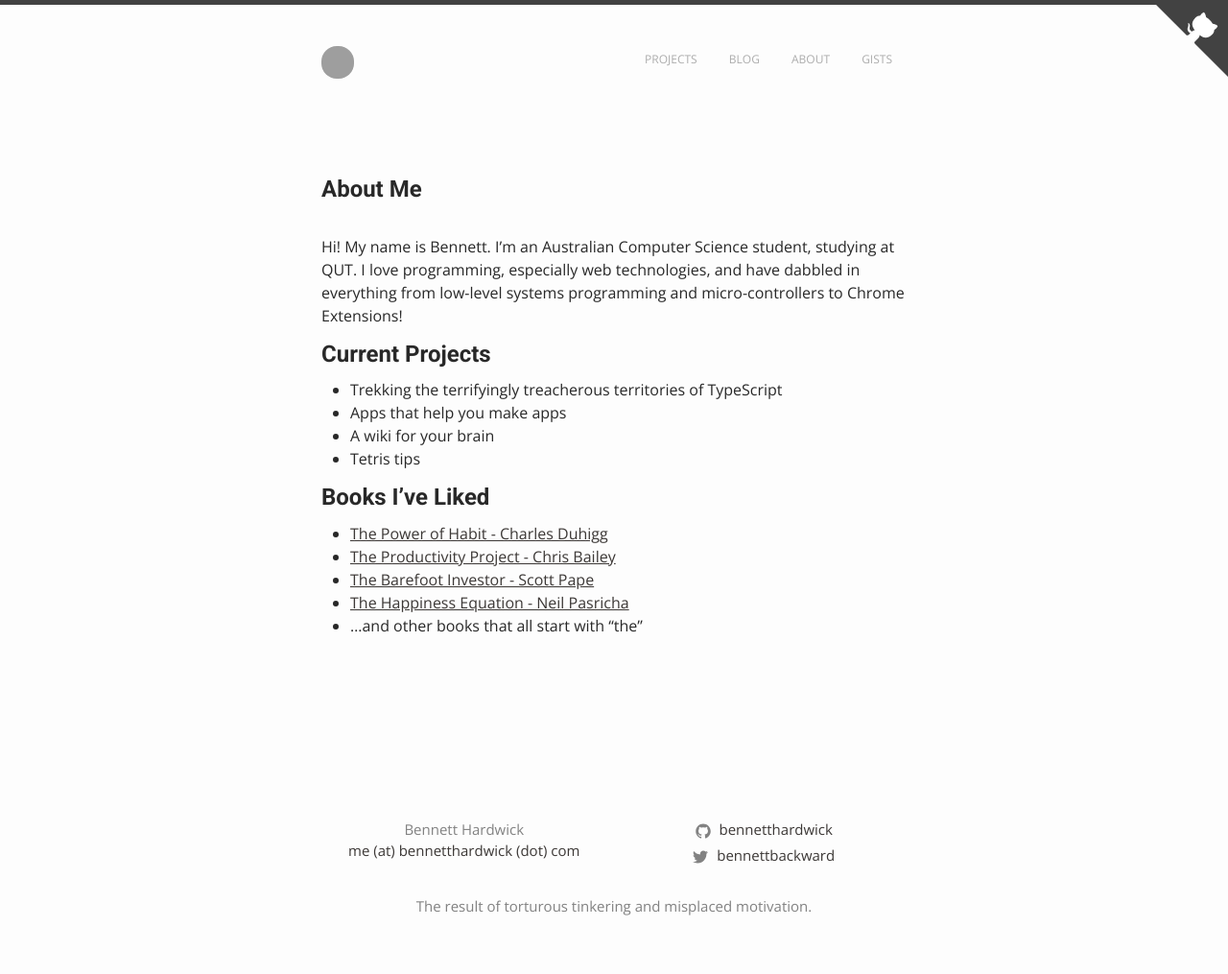
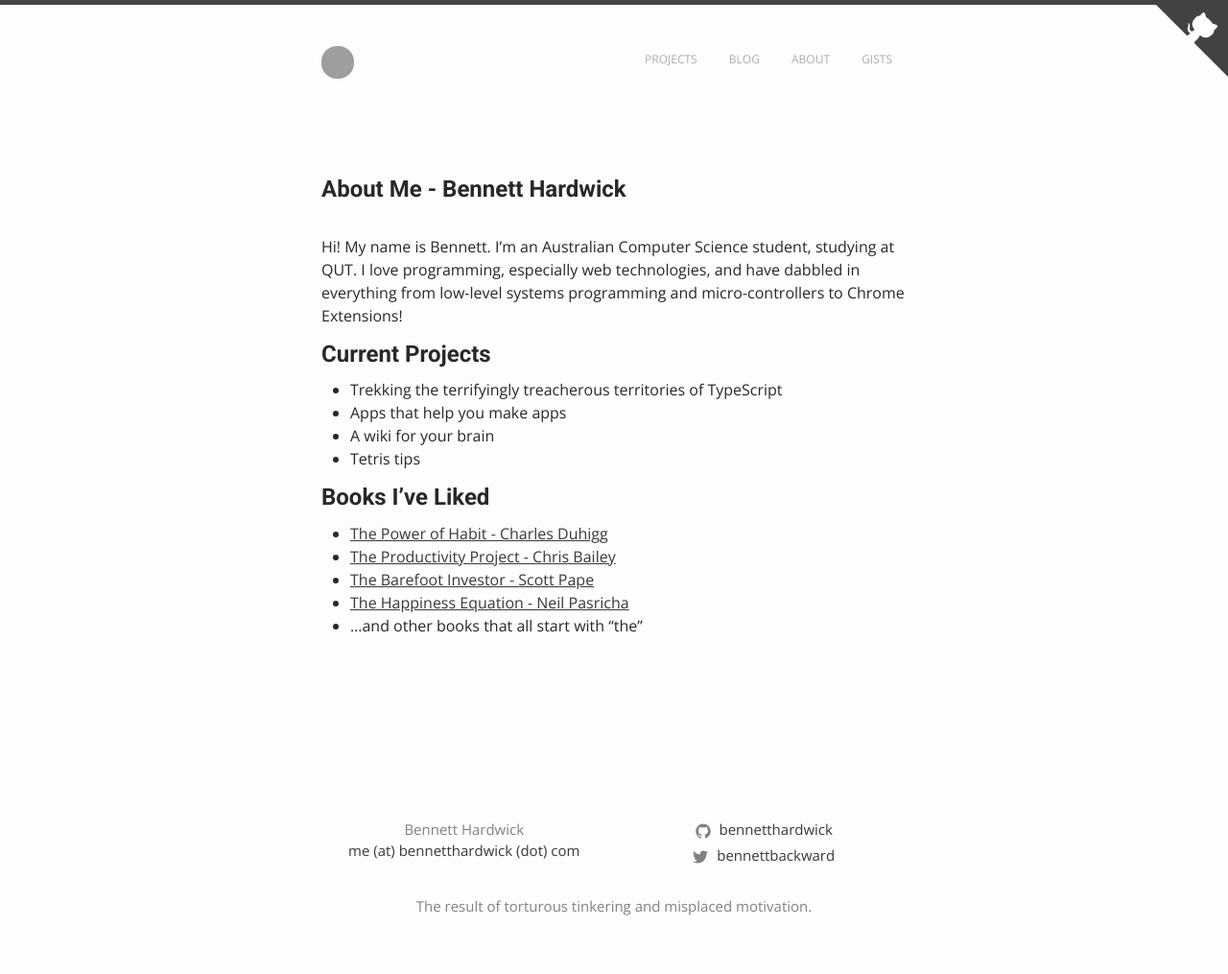
Before and after one commit to pbamotra/website, a Jekyll site: the page built from about.md, in a window 1280 px wide. Shown: the whole page at 96% size. Built offline with Jekyll 4.4.1, drawn with Linux system fonts in a browser that asks for light colours; grey boxes are pictures that could not be loaded.

Commit message:
Updated: titles

```diff
--- a/about.md
+++ b/about.md
@@ -1,6 +1,6 @@
 ---
 layout: page
-title: About Me
+title: About Me - Bennett Hardwick
 permalink: /about/
 ---
 
--- a/blog/index.html
+++ b/blog/index.html
@@ -1,4 +1,4 @@
 ---
 layout: blog
-title: Blog
+title: Blog - Bennett Hardwick
 ---
```
Also changed, not shown: projects-page.md (+1 -1 lines), projects.md (+1 -1 lines), search.md (+1 -1 lines).
